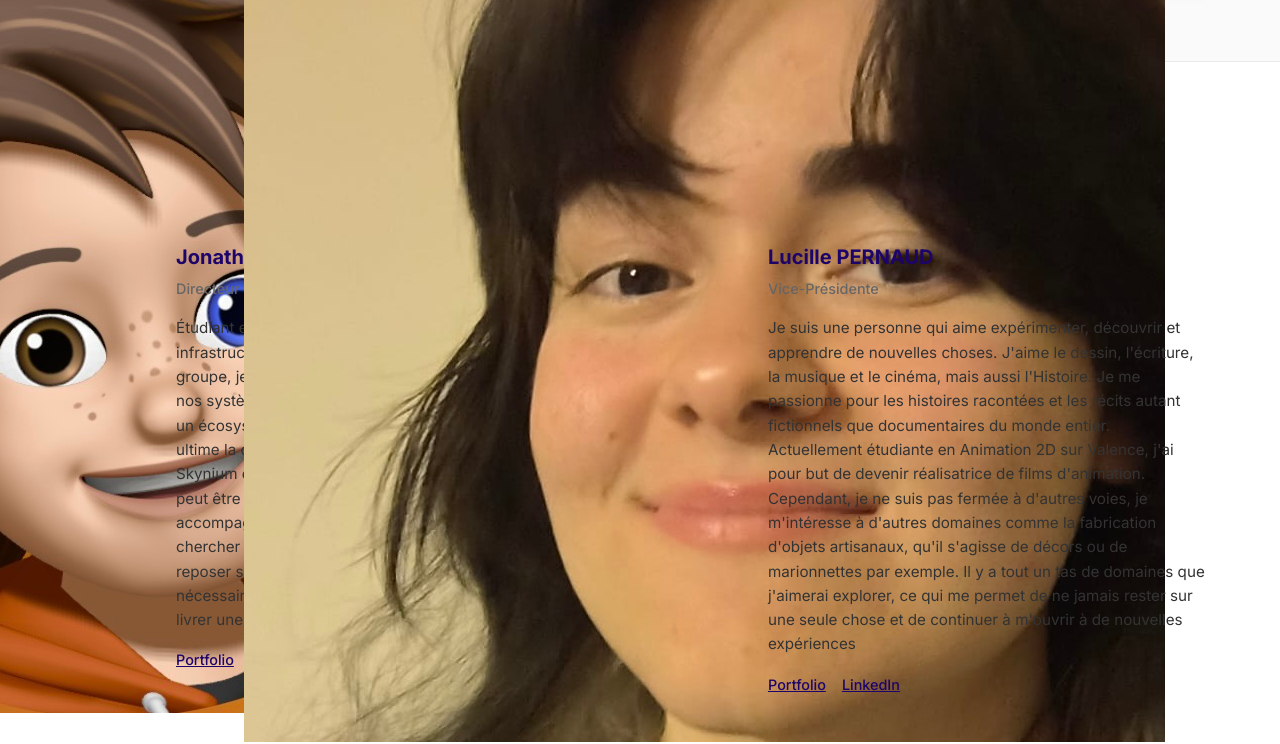
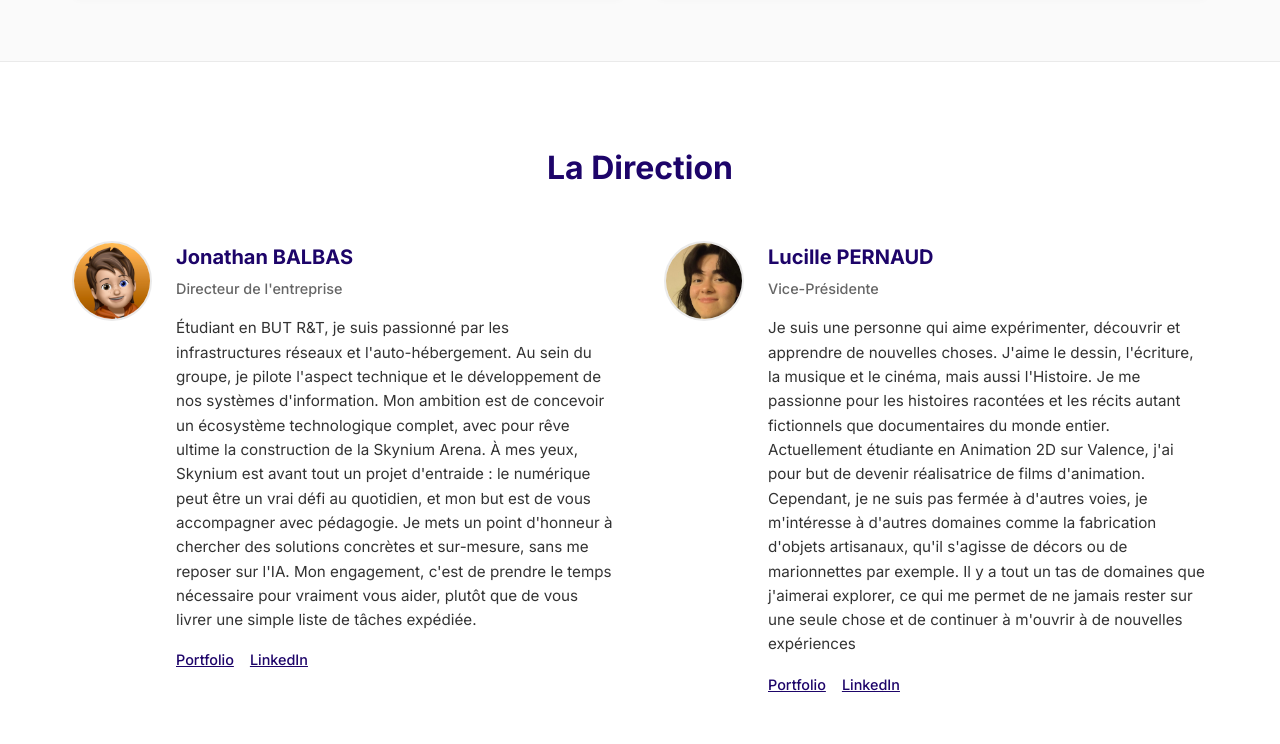
Before and after one commit to Skyf0069/GroupeSkynium, a plain HTML site: page index.html in a window 1280 px wide. Shown: the part 827-1571 px from the top of the page. Drawn offline with Linux system fonts and the light colour scheme.

Commit message:
Update index.html

```diff
--- a/index.html
+++ b/index.html
@@ -192,11 +192,15 @@
             display: flex;
             align-items: center;
             justify-content: center;
-            font-size: 1.5rem;
-            font-weight: 700;
-            color: var(--primary);
             flex-shrink: 0;
             border: 2px solid var(--border);
+            overflow: hidden;
+        }
+
+        .avatar img {
+            width: 100%;
+            height: 100%;
+            object-fit: cover;
         }
 
         .profile-info h3 {
```
